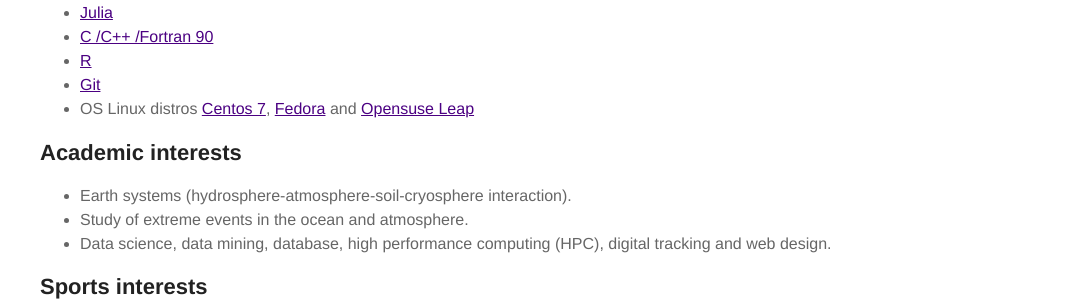
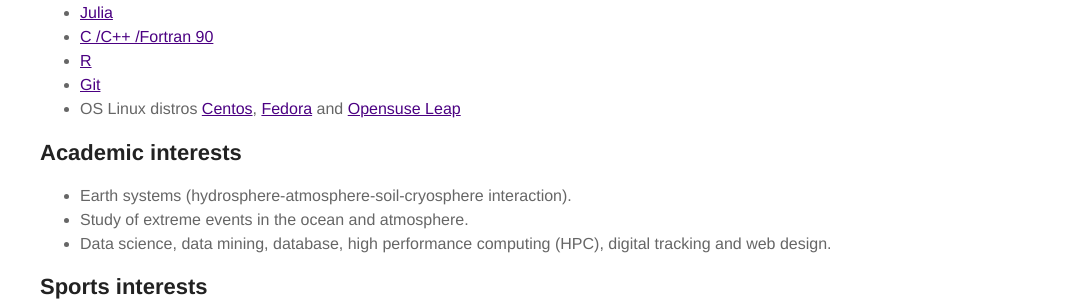
Before and after one commit to vrrp/vrojas.github.io, a Jekyll site: the page built from about.md, in a window 1280 px wide. Shown: the part 665-966 px from the top of the page, without its empty margins (195-1280 px from the left). Built offline with Jekyll 4.4.1, drawn with Linux system fonts in a browser that asks for light colours.

Commit message:
Update about.md

```diff
--- a/about.md
+++ b/about.md
@@ -14,7 +14,7 @@ layout: page
 	<li><a href="https://gcc.gnu.org/">C /C++ /Fortran 90</a></li>
 	<li><a href="https://www.r-project.org/">R</a></li>
 	<li><a href="https://git-scm.com/">Git</a></li>
-	<li>OS Linux distros <a href="https://www.centos.org/">Centos 7</a>, <a href="https://getfedora.org/">Fedora</a> and <a href="https://software.opensuse.org/distributions/leap?locale=es">Opensuse Leap</a></li>
+	<li>OS Linux distros <a href="https://www.centos.org/">Centos</a>, <a href="https://getfedora.org/">Fedora</a> and <a href="https://software.opensuse.org/distributions/leap?locale=es">Opensuse Leap</a></li>
 </ul>
 
 <h2>Academic interests</h2>
```
